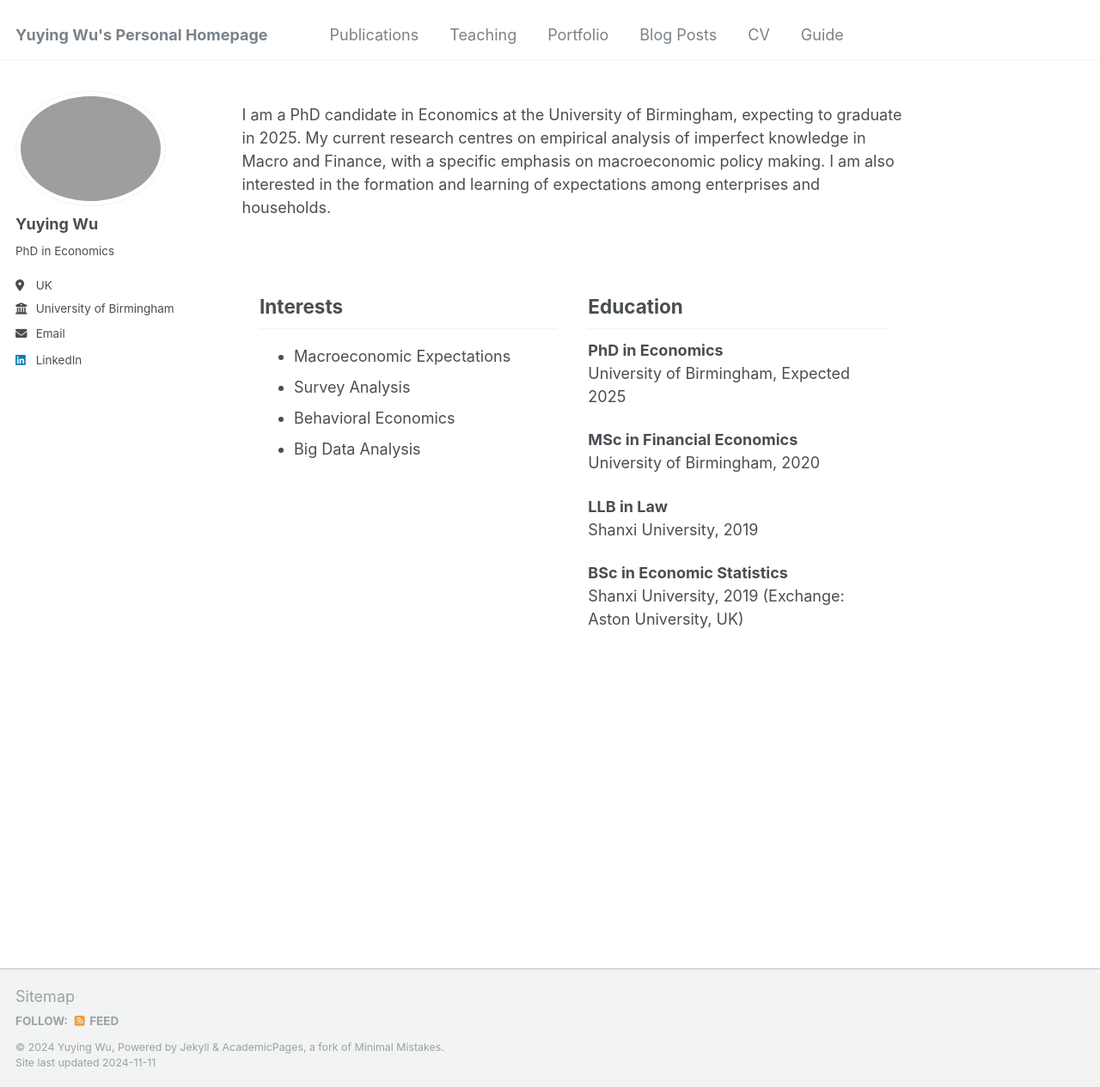
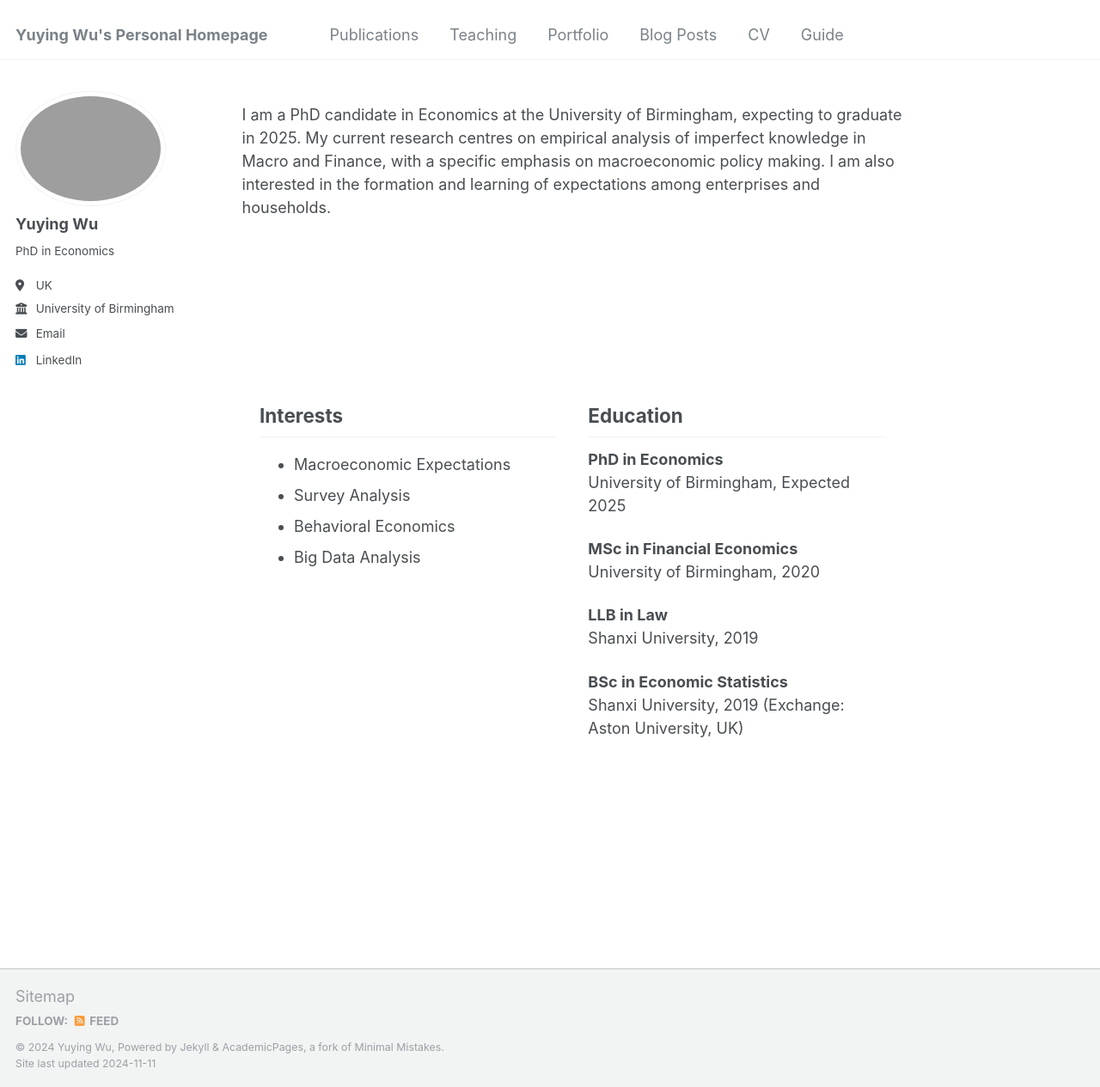
Before and after one commit to YUYINGWU-AURORA/yuying, a Jekyll site: the page built from _pages/about.md, in a window 1280 px wide and 1265 px high. Shown: the whole window at 86% size. Built offline with Jekyll 4.4.1, drawn with Linux system fonts in a browser that asks for light colours.

Commit message:
Update about.md

```diff
--- a/_pages/about.md
+++ b/_pages/about.md
@@ -9,6 +9,9 @@ redirect_from:
 
 I am a PhD candidate in Economics at the University of Birmingham, expecting to graduate in 2025. My current research centres on empirical analysis of imperfect knowledge in Macro and Finance, with a specific emphasis on macroeconomic policy making. I am also interested in the formation and learning of expectations among enterprises and households.
 
+<div style="display: flex; justify-content: center; gap: 2rem; padding-top: 50px; margin-top: 100px;">
+    <!-- 左边的 Interests 和右边的 Education 保持不变 -->
+</div>
 
 <div style="display: flex; justify-content: center; gap: 2rem; padding-top: 20px;">
   <!-- Left Column: Interests -->
```
